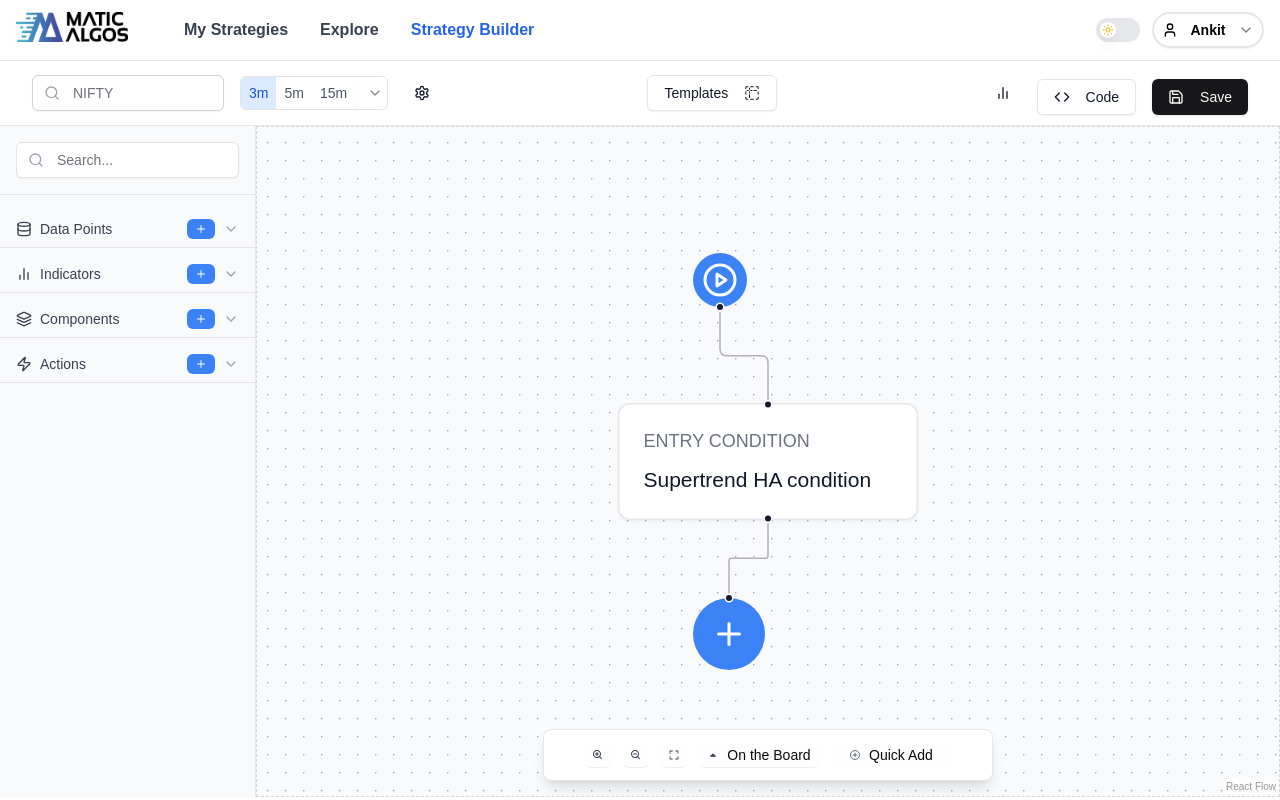
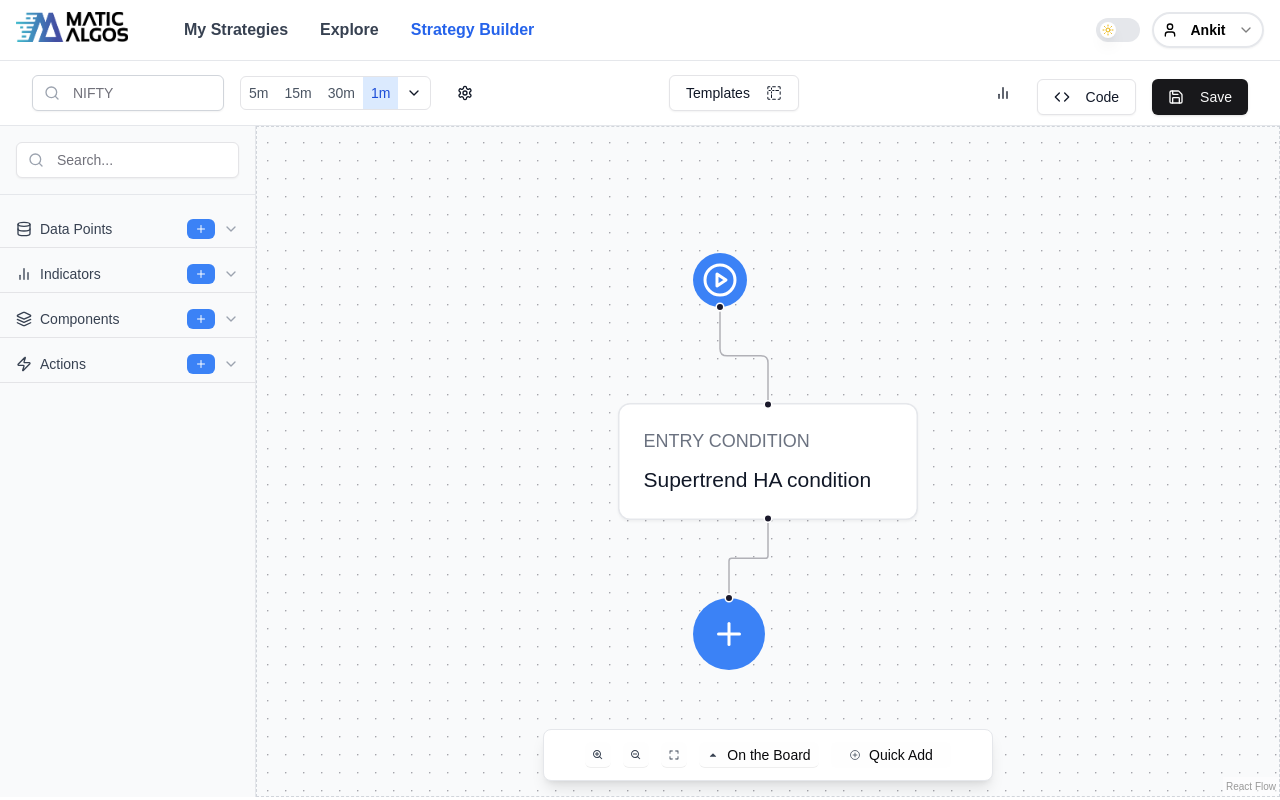
Before and after one commit to yashkamdar-YK/Project-X, a Next.js app: page /dashboard/strategy-builder in a window 1280 px wide. Built offline with nearby package versions, Linux system fonts and the light colour scheme.

Commit message:
chore: time selector

```diff
--- a/package.json
+++ b/package.json
@@ -13,6 +13,7 @@
     "@radix-ui/react-dialog": "^1.1.2",
     "@radix-ui/react-dropdown-menu": "^2.1.2",
     "@radix-ui/react-label": "^2.1.0",
+    "@radix-ui/react-popover": "^1.1.2",
     "@radix-ui/react-select": "^2.1.2",
     "@radix-ui/react-slot": "^1.1.0",
     "@radix-ui/react-switch": "^1.1.1",
--- a/src/app/(root)/dashboard/strategy-builder/_components/StrategyNavbar/TimeSelector.tsx
+++ b/src/app/(root)/dashboard/strategy-builder/_components/StrategyNavbar/TimeSelector.tsx
@@ -1,37 +1,68 @@
-import React, { useState } from 'react';
+import React, { useState, useEffect } from 'react';
 import {
-  Select,
-  SelectContent,
-  SelectItem,
-  SelectTrigger,
-  SelectValue,
-} from "@/components/ui/select";
+  Popover,
+  PopoverContent,
+  PopoverTrigger,
+} from "@/components/ui/popover";
 import { Button } from "@/components/ui/button";
 import { cn } from "@/lib/utils";
-import { ChevronDown } from 'lucide-react';
+import { ChevronDown, Star } from 'lucide-react';
 
-const TimeSelector = () => {
-  const [selectedTime, setSelectedTime] = useState('3m');
-  const quickOptions = ['5m', '15m', '30m'];
-  const allOptions = ['1m', '3m', ...quickOptions, '1h', '4h', '1d', '1w'];
+const initialTimeOptions = [
+  { value: '1m', isStarred: false },
+  { value: '3m', isStarred: false },
+  { value: '5m', isStarred: true },  // Default starred
+  { value: '15m', isStarred: true }, // Default starred
+  { value: '30m', isStarred: true }, // Default starred
+  { value: '1h', isStarred: false },
+  { value: '4h', isStarred: false },
+  { value: '1d', isStarred: false },
+  { value: '1w', isStarred: false },
+];
 
-  // Create dynamic quick options array that always includes selected time
-  const displayOptions = selectedTime && !quickOptions.includes(selectedTime)
-    ? [selectedTime, ...quickOptions.slice(0, -1)]
-    : quickOptions;
+const TimePicker = () => {
+  const [selectedTime, setSelectedTime] = useState(initialTimeOptions[0].value);
+  const [timeOptions, setTimeOptions] = useState(initialTimeOptions);
+  const [quickOptions, setQuickOptions] = useState<string[]>([]);
+  const [isOpen, setIsOpen] = useState(false);
+
+  useEffect(() => {
+    updateQuickOptions();
+  }, [timeOptions]);
+
+  const updateQuickOptions = () => {
+    const starred = timeOptions.filter(option => option.isStarred).map(option => option.value);
+    const quickOpts = starred.length >= 4 ? starred.slice(0, 4) : [...starred, ...timeOptions.filter(option => !option.isStarred).map(option => option.value)].slice(0, 4);
+    setQuickOptions(quickOpts);
+  };
+
+  const toggleStar = (timeValue: string) => {
+    setTimeOptions(prevOptions =>
+      prevOptions.map(option =>
+        option.value === timeValue
+          ? { ...option, isStarred: !option.isStarred }
+          : option
+      )
+    );
+  };
+
+  const handleTimeSelect = (time: string) => {
+    setSelectedTime(time);
+    setIsOpen(false);
+  };
 
   return (
     <div className="flex items-center space-x-1">
-      {/* Quick selectors with selected time - Hidden on mobile */}
+      {/* Desktop view with quick options */}
       <div className="hidden sm:flex items-center border rounded-md overflow-hidden dark:border-gray-700">
-        {displayOptions.map((time) => (
+        {quickOptions.map((time) => (
           <Button
             key={time}
             variant="ghost"
             size="sm"
             onClick={() => setSelectedTime(time)}
             className={cn(
-              "px-2 py-1 h-8 text-sm font-medium transition-all duration-200 rounded-none",
+              "px-2 py-1 h-8 text-sm font-medium transition-all duration-200 rounded-none relative",
               selectedTime === time
                 ? "bg-blue-100 text-blue-700 dark:bg-gray-600 dark:text-blue-300"
                 : "text-gray-600 dark:text-gray-400 hover:bg-gray-100 dark:hover:bg-gray-800"
@@ -41,38 +72,96 @@ const TimeSelector = () => {
           </Button>
         ))}
 
-        {/* Desktop dropdown trigger */}
-        <Select value={selectedTime} onValueChange={setSelectedTime}>
-          <SelectTrigger className="hidden sm:block h-8 w-8 border-0 bg-transparent hover:bg-gray-100 dark:hover:bg-gray-800 transition-all duration-200 focus:ring-0">
-            {/* <ChevronDown className="h-4 w-4" /> */}
-          </SelectTrigger>
-          <SelectContent>
-            {allOptions.filter(time => !displayOptions.includes(time)).map((time) => (
-              <SelectItem key={time} value={time}>
-                {time}
-              </SelectItem>
-            ))}
-          </SelectContent>
-        </Select>
+        {/* Desktop dropdown */}
+        <Popover open={isOpen} onOpenChange={setIsOpen}>
+          <PopoverTrigger asChild>
+            <Button
+              variant="ghost"
+              size="sm"
+              className="h-8 w-8 border-0 bg-transparent hover:bg-gray-100 dark:hover:bg-gray-800 transition-all duration-200 focus:ring-0"
+            >
+              <ChevronDown className="h-4 w-4" />
+            </Button>
+          </PopoverTrigger>
+          <PopoverContent className="w-56 p-0">
+            <div className="max-h-[300px] overflow-auto">
+              {timeOptions.map((option) => (
+                <div
+                  key={option.value}
+                  className={`flex items-center justify-between px-2 py-2 hover:bg-gray-100 dark:hover:bg-gray-800 cursor-pointer ${selectedTime === option.value ? "bg-gray-700" : ""}`}
+                  onClick={() => handleTimeSelect(option.value)}
+                >
+                  <span>{option.value}</span>
+                  <button
+                    onClick={(e) => {
+                      e.stopPropagation();
+                      toggleStar(option.value);
+                    }}
+                    className="rounded-full hover:bg-gray-200 dark:hover:bg-gray-700 p-1 transition-all duration-200"
+                  >
+                    <Star
+                      className={cn(
+                        "h-4 w-4 transition-colors",
+                        option.isStarred
+                          ? "fill-yellow-400 stroke-yellow-400"
+                          : "stroke-gray-400"
+                      )}
+                    />
+                  </button>
+                </div>
+              ))}
+            </div>
+          </PopoverContent>
+        </Popover>
       </div>
 
       {/* Mobile dropdown */}
       <div className="sm:hidden">
-        <Select value={selectedTime} onValueChange={setSelectedTime}>
-          <SelectTrigger className="w-20 min-w-20 border-gray-300 dark:border-gray-700 bg-white dark:bg-gray-800 transition-all duration-200">
-            <SelectValue>{selectedTime}</SelectValue>
-          </SelectTrigger>
-          <SelectContent>
-            {allOptions.map((time) => (
-              <SelectItem key={time} value={time}>
-                {time}
-              </SelectItem>
-            ))}
-          </SelectContent>
-        </Select>
+        <Popover>
+          <PopoverTrigger asChild>
+            <Button
+              variant="outline"
+              className="w-fit border-gray-300 dark:border-gray-700 bg-white dark:bg-gray-800 transition-all duration-200"
+            >
+              {selectedTime}
+              <ChevronDown className="h-4 w-4" />
+            </Button>
+          </PopoverTrigger>
+          <PopoverContent className="w-56 p-0">
+            <div className="max-h-[300px] overflow-auto">
+              {timeOptions
+                .sort((a, b) => (b.isStarred ? 1 : 0) - (a.isStarred ? 1 : 0))
+                .map((option) => (
+                  <div
+                    key={option.value}
+                    className={`flex items-center justify-between px-2 py-2 hover:bg-gray-100 dark:hover:bg-gray-800 cursor-pointer ${selectedTime === option.value ? "bg-gray-700" : ""}`}
+                    onClick={() => handleTimeSelect(option.value)}
+                  >
+                    <span>{option.value}</span>
+                    <button
+                      onClick={(e) => {
+                        e.stopPropagation();
+                        toggleStar(option.value);
+                      }}
+                      className="rounded-full hover:bg-gray-200 dark:hover:bg-gray-700 p-1 transition-all duration-200"
+                    >
+                      <Star
+                        className={cn(
+                          "h-4 w-4 transition-colors",
+                          option.isStarred
+                            ? "fill-yellow-400 stroke-yellow-400"
+                            : "stroke-gray-400"
+                        )}
+                      />
+                    </button>
+                  </div>
+                ))}
+            </div>
+          </PopoverContent>
+        </Popover>
       </div>
     </div>
   );
 };
 
-export default TimeSelector;
+export default TimePicker;
--- /dev/null
+++ b/src/components/ui/popover.tsx
@@ -0,0 +1,33 @@
+"use client"
+
+import * as React from "react"
+import * as PopoverPrimitive from "@radix-ui/react-popover"
+
+import { cn } from "@/lib/utils"
+
+const Popover = PopoverPrimitive.Root
+
+const PopoverTrigger = PopoverPrimitive.Trigger
+
+const PopoverAnchor = PopoverPrimitive.Anchor
+
+const PopoverContent = React.forwardRef<
+  React.ElementRef<typeof PopoverPrimitive.Content>,
+  React.ComponentPropsWithoutRef<typeof PopoverPrimitive.Content>
+>(({ className, align = "center", sideOffset = 4, ...props }, ref) => (
+  <PopoverPrimitive.Portal>
+    <PopoverPrimitive.Content
+      ref={ref}
+      align={align}
+      sideOffset={sideOffset}
+      className={cn(
+        "z-50 w-72 rounded-md border bg-popover p-4 text-popover-foreground shadow-md outline-none data-[state=open]:animate-in data-[state=closed]:animate-out data-[state=closed]:fade-out-0 data-[state=open]:fade-in-0 data-[state=closed]:zoom-out-95 data-[state=open]:zoom-in-95 data-[side=bottom]:slide-in-from-top-2 data-[side=left]:slide-in-from-right-2 data-[side=right]:slide-in-from-left-2 data-[side=top]:slide-in-from-bottom-2",
+        className
+      )}
+      {...props}
+    />
+  </PopoverPrimitive.Portal>
+))
+PopoverContent.displayName = PopoverPrimitive.Content.displayName
+
+export { Popover, PopoverTrigger, PopoverContent, PopoverAnchor }
```
Also changed, not shown: 1 other file (tests, documents, lock files or other folders).
